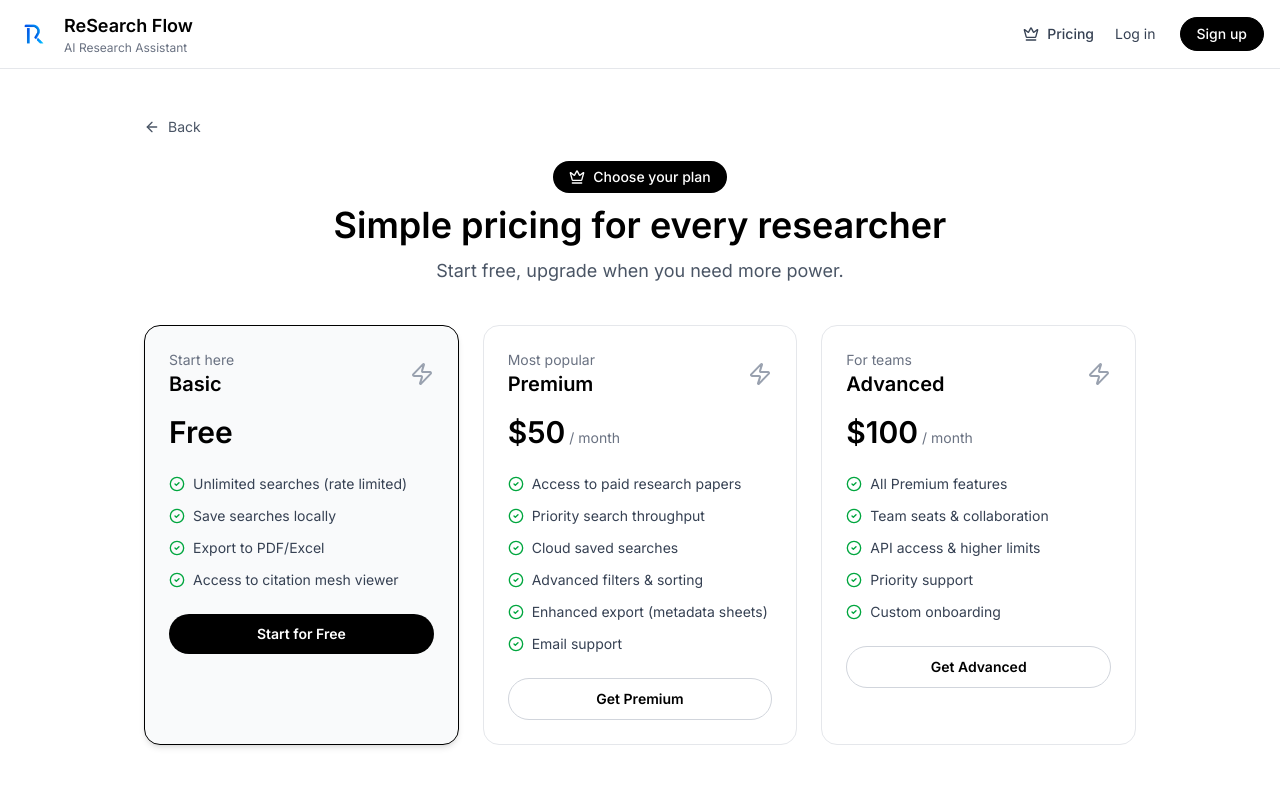
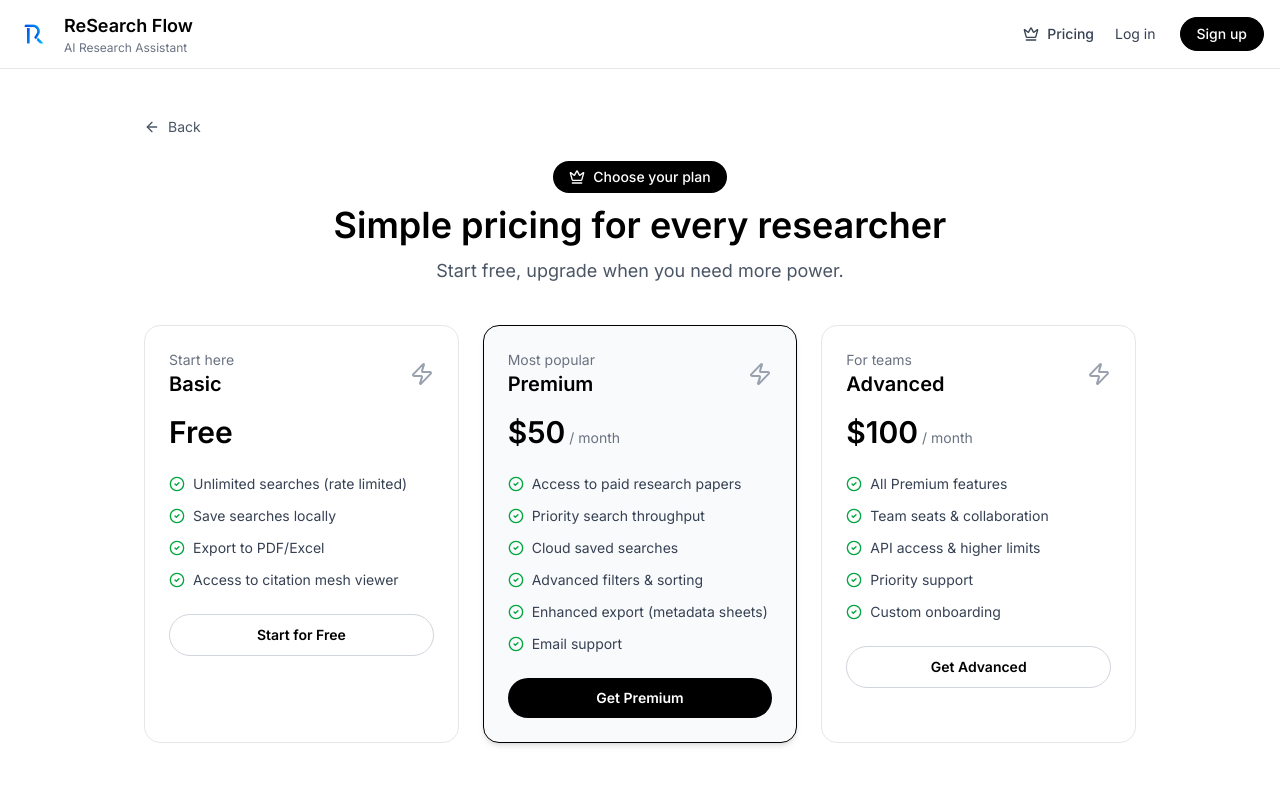
Before and after one commit to Shahzeb-Ali-Web-Developer/FYP-ReSearch-Flow, a React (Vite) app in the folder frontend/: page /pricing in a window 1280 px wide. Shown: the top 800 px of the page. Built offline with nearby package versions, Linux system fonts and the light colour scheme.

Commit message:
adjusted CTA

```diff
--- a/frontend/src/pages/Pricing.jsx
+++ b/frontend/src/pages/Pricing.jsx
@@ -55,7 +55,7 @@ const plans = [
 
 export default function Pricing() {
   const navigate = useNavigate();
-  const [selectedPlan, setSelectedPlan] = useState("basic");
+  const [selectedPlan, setSelectedPlan] = useState("premium");
 
   const goToPayment = (planValue) => {
     if (planValue === "basic") {
```
